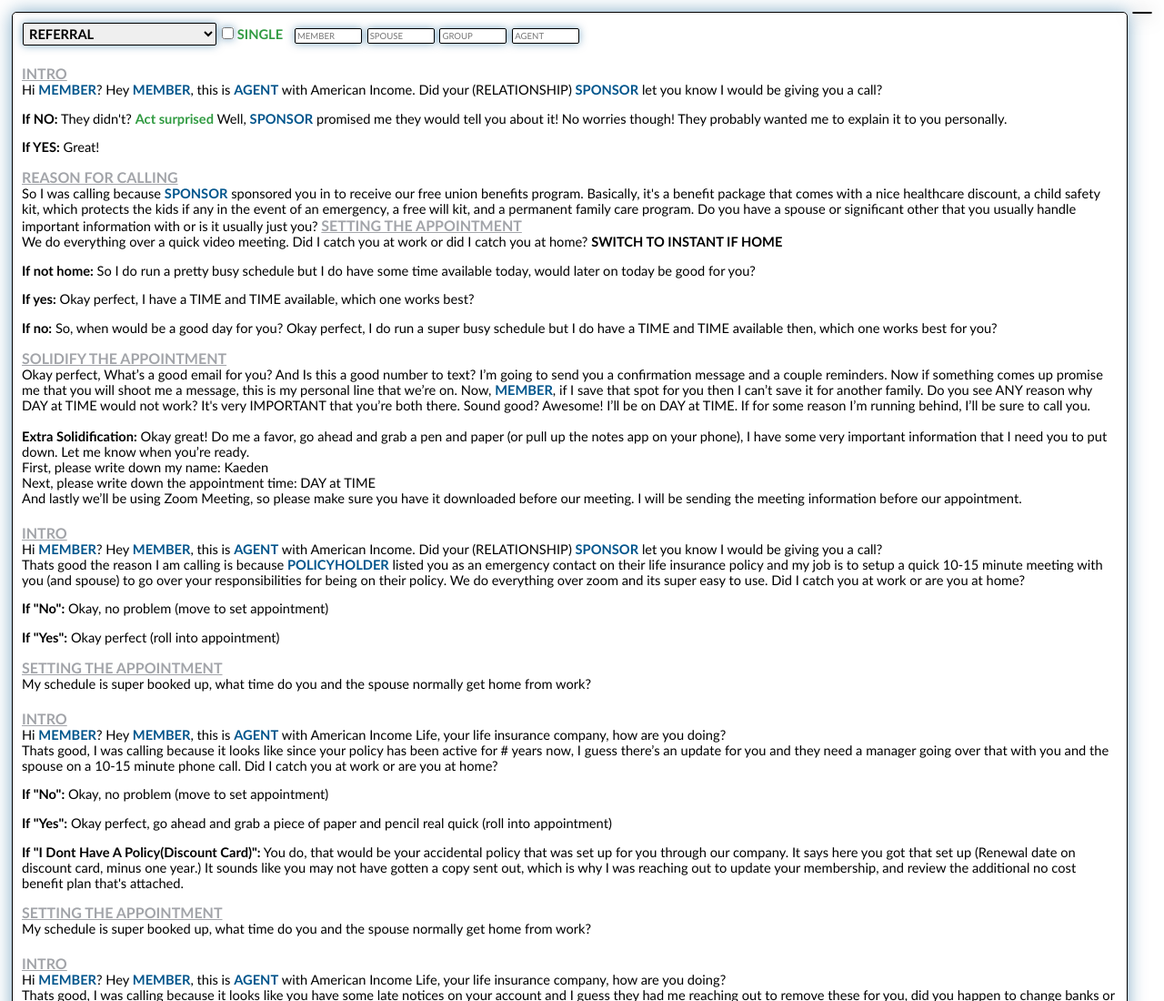
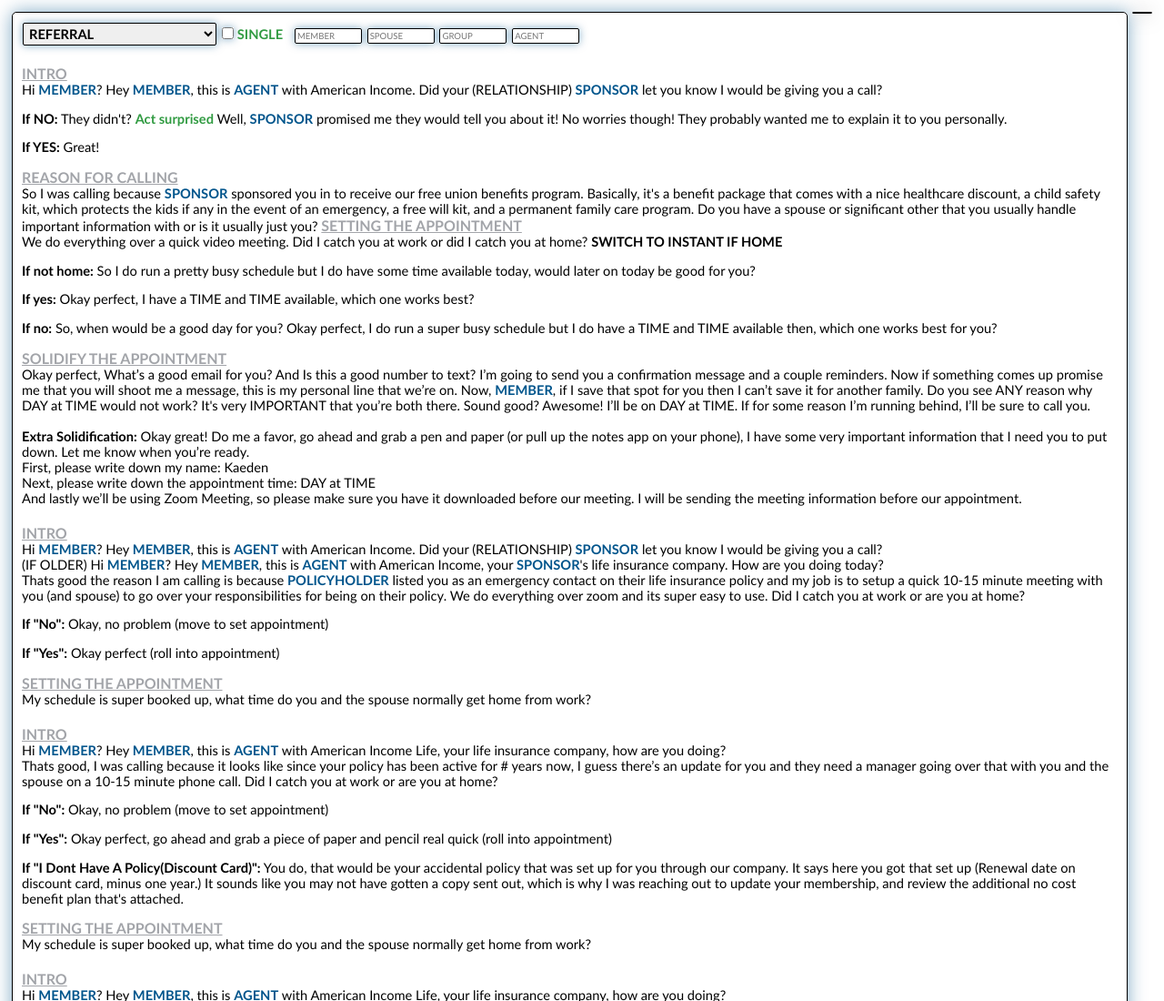
Before and after one commit to kjvaughns/scripts, a plain HTML site: page index.html in a window 1280 px wide. Shown: the top 1100 px of the page at 91% size. Drawn offline with Linux system fonts and the light colour scheme; a web font is replaced by a local one.

Commit message:
Update index.html

```diff
--- a/index.html
+++ b/index.html
@@ -62,6 +62,7 @@
                 <div class="phone-step-container">
                     <span class="phone-step">INTRO</span><br>
                     Hi <span class="VERBALChar memberDisplay">MEMBER</span>? Hey <span class="VERBALChar memberDisplay">MEMBER</span>, this is <span class="VERBALChar agentDisplay">AGENT</span> with American Income. Did your (RELATIONSHIP) <span class="VERBALChar sponsorDisplay">SPONSOR</span> let you know I would be giving you a call?<br>
+                    (IF OLDER) Hi <span class="VERBALChar memberDisplay">MEMBER</span>? Hey <span class="VERBALChar memberDisplay">MEMBER</span>, this is <span class="VERBALChar agentDisplay">AGENT</span> with American Income, your <span class="VERBALChar sponsorDisplay">SPONSOR</span>'s life insurance company. How are you doing today?<br>
                     Thats good the reason I am calling is because <span class="VERBALChar policyholderDisplay">POLICYHOLDER</span> listed you as an emergency contact on their life insurance policy and my job is to setup a quick 10-15 minute meeting with you (and spouse) to go over your responsibilities for being on their policy. We do everything over zoom and its super easy to use. Did I catch you at work or are you at home?
                     <p><strong>If "No":</strong> Okay, no problem (move to set appointment)</p>
                     <p><strong>If "Yes":</strong> Okay perfect (roll into appointment)</p>
```
